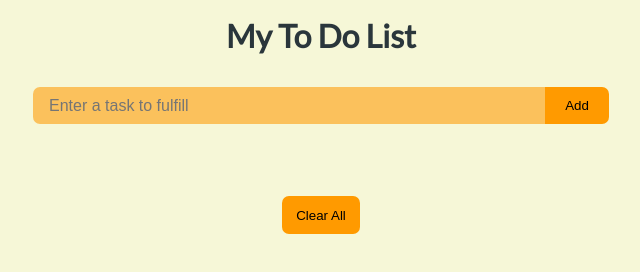
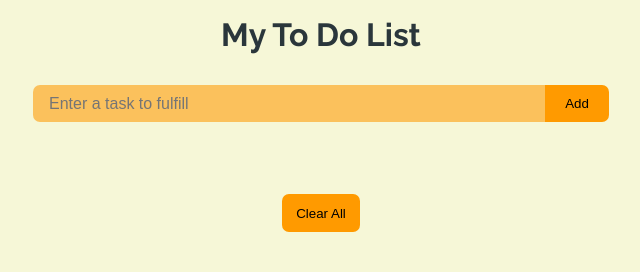
Before and after one commit to CaseyLaClair/todo_list_chrome_extension, a browser extension: page index.html in a window 1280 px wide. Shown: the whole page, without its empty margins (319-959 px from the left). Drawn offline with Linux system fonts and the light colour scheme.

Commit message:
Changed font to Raleway
Changed font to Raleway

```diff
--- a/index.html
+++ b/index.html
@@ -8,7 +8,7 @@
     <link rel="stylesheet" href="/styles/styles.css">
     <link rel="preconnect" href="https://fonts.googleapis.com">
     <link rel="preconnect" href="https://fonts.gstatic.com" crossorigin>
-    <link href="https://fonts.googleapis.com/css2?family=Lato:wght@300;400&display=swap" rel="stylesheet">
+    <link href="https://fonts.googleapis.com/css?family=Montserrat:900|Raleway:400,400i,700,700i" rel="stylesheet">
 </head>
 <body>
     <div class="heading">My To Do List</div>
--- a/styles/styles.css
+++ b/styles/styles.css
@@ -15,7 +15,7 @@ body {
     min-width: 400px;
     min-height: 100px;
     font-size: 10px;
-    font-family: 'Lato', sans-serif;
+    font-family: 'Raleway';
     background-color: #F6F7D7;
     color: #2A363B;
     padding: 0 2rem;
```
